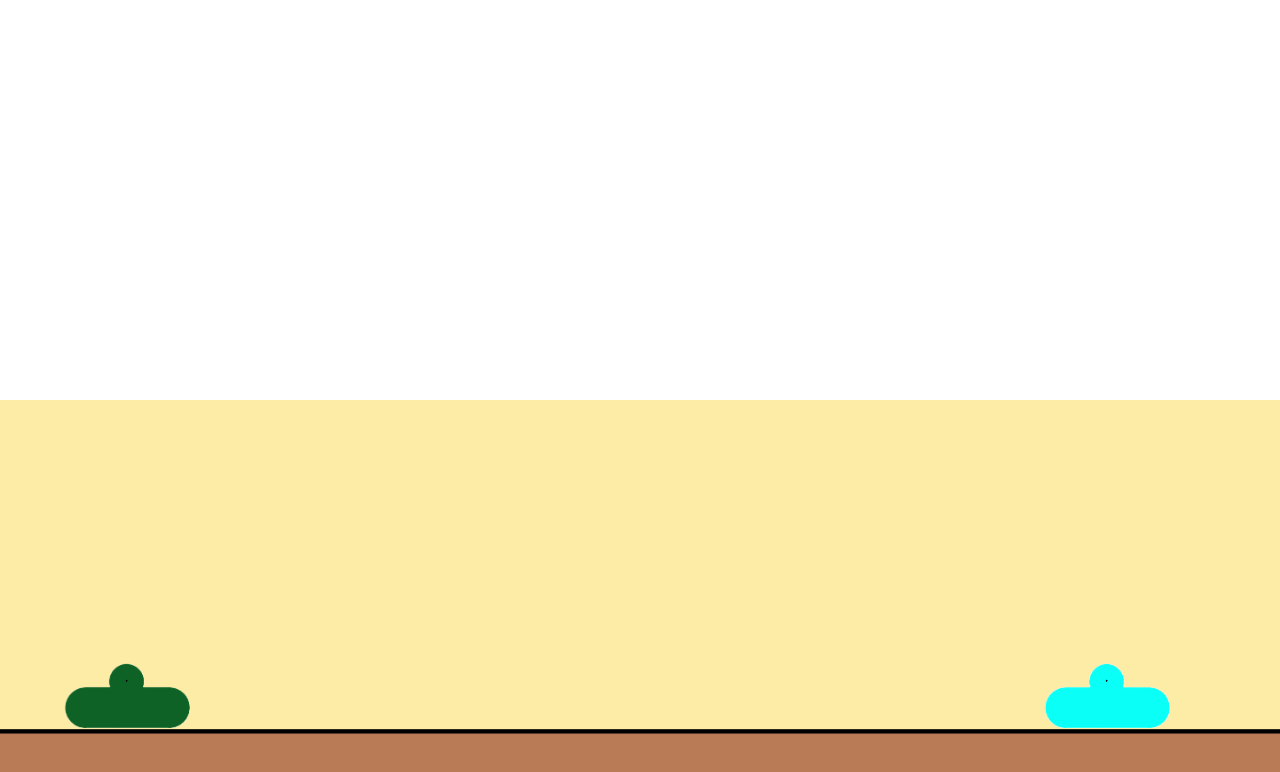
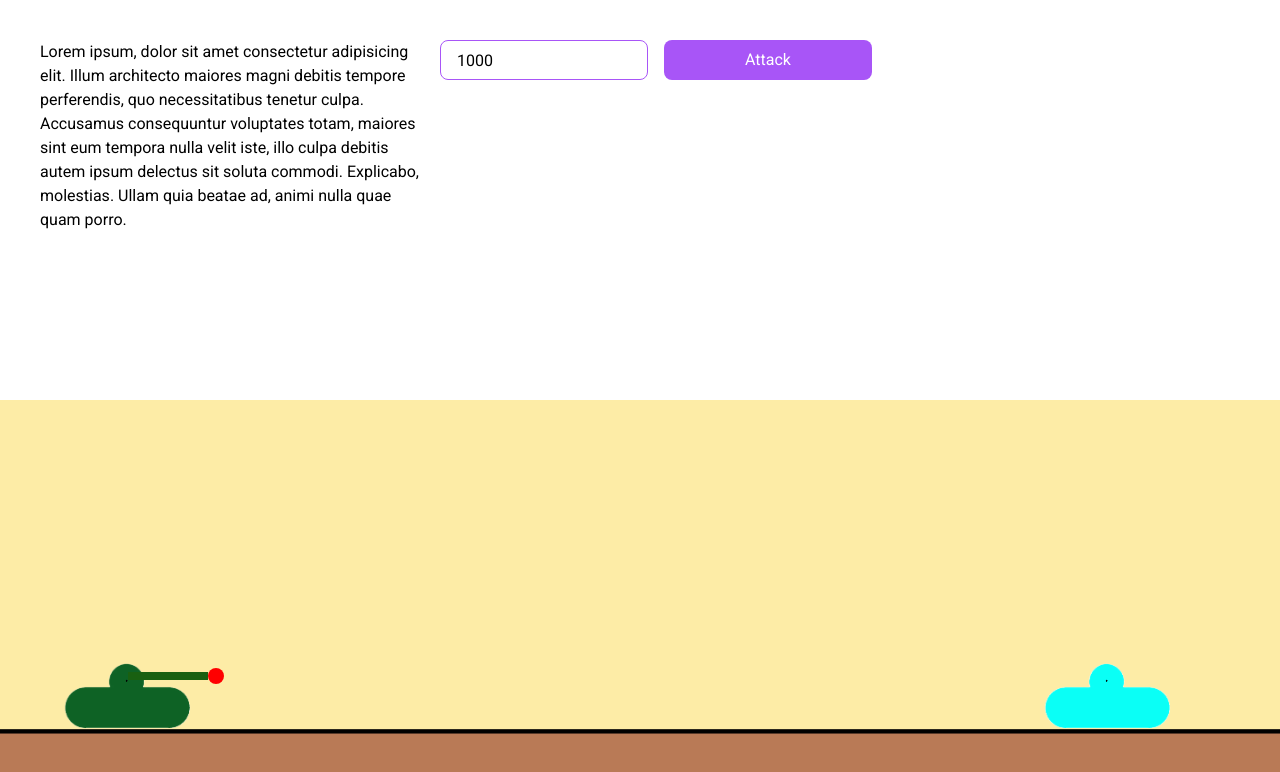
Before and after one commit to MilkeeyCat/matgen, a Next.js app: page /gameField in a window 1280 px wide. Shown: the top 772 px of the page. Built offline with nearby package versions, Linux system fonts and the light colour scheme.

Commit message:
attack button, bullet animation

```diff
--- a/src/app/gameField/GameField.module.scss
+++ b/src/app/gameField/GameField.module.scss
@@ -1,3 +1,19 @@
+.problemSolve {
+	@apply w-full h-1/2 p-10 flex gap-4;
+
+	.problemText {
+		@apply text-base max-w-96 w-full;
+	}
+
+	input {
+		@apply h-10 w-52 pl-4 border border-purple-500 rounded-lg;
+	}
+
+	button {
+		@apply h-10 w-52 text-center bg-purple-500 rounded-lg text-white;
+	}
+}
+
 .gameField {
 	@apply relative w-full h-1/2 bg-[url("../../../public/assets/background.png")] bg-contain;
 
@@ -8,4 +24,12 @@
 	.botTank {
 		@apply absolute bottom-4 right-0;
 	}
+
+	.gun {
+		@apply absolute bottom-[120px] left-32 w-20 h-2 bg-[#196011];
+	}
+
+	.bullet {
+		@apply absolute bg-red-400 w-4 h-4 rounded-full bottom-[116px] left-52 transition-transform duration-500;
+	}
 }
--- a/src/app/gameField/GameField.tsx
+++ b/src/app/gameField/GameField.tsx
@@ -1,13 +1,53 @@
 'use client'
 import Image from 'next/image'
+import { useState } from 'react'
 import botTank from '../../../public/assets/botTank.png'
 import userTank from '../../../public/assets/userTank.png'
 import styles from './GameField.module.scss'
 
 export function GameField() {
+	const [isAttack, setIsAttack] = useState<boolean>(false)
+
+	const [movement, setMovement] = useState<number>(1000)
+
+	const handleAttack = () => {
+		setIsAttack(true)
+		setTimeout(() => {
+			setIsAttack(false)
+		}, 2000)
+	}
+
+	const bulletStyle: React.CSSProperties = {
+		position: 'absolute',
+		backgroundColor: '#f00',
+		bottom: 116,
+		left: 208, // Example background color
+		width: '16px',
+		height: '16px',
+		borderRadius: '50%',
+		transition: 'transform 0.3s ',
+		transform: isAttack ? `translateX(${movement}px)` : 'translateX(0)',
+	}
+
 	return (
 		<div className='w-screen h-screen '>
-			<div className='h-1/2 w-full'></div>
+			<div className={styles.problemSolve}>
+				<p className={styles.problemText}>
+					Lorem ipsum, dolor sit amet consectetur adipisicing elit. Illum
+					architecto maiores magni debitis tempore perferendis, quo
+					necessitatibus tenetur culpa. Accusamus consequuntur voluptates totam,
+					maiores sint eum tempora nulla velit iste, illo culpa debitis autem
+					ipsum delectus sit soluta commodi. Explicabo, molestias. Ullam quia
+					beatae ad, animi nulla quae quam porro.
+				</p>
+
+				<input
+					onChange={e => setMovement(Number(e.target.value))}
+					placeholder='Speed'
+					value={movement}
+				/>
+				<button onClick={() => handleAttack()}>Attack</button>
+			</div>
 			<div className={styles.gameField}>
 				<Image
 					src={userTank}
@@ -23,6 +63,9 @@ export function GameField() {
 					width={300}
 					height={100}
 				/>
+				<div className={styles.gun}></div>
+
+				<div style={bulletStyle}></div>
 			</div>
 		</div>
 	)
--- a/src/app/gameField/page.tsx
+++ b/src/app/gameField/page.tsx
@@ -1,4 +1,4 @@
-import { GameField } from './gameField'
+import { GameField } from './GameField'
 
 export default function GameFieldPage() {
 	return <GameField />
```
